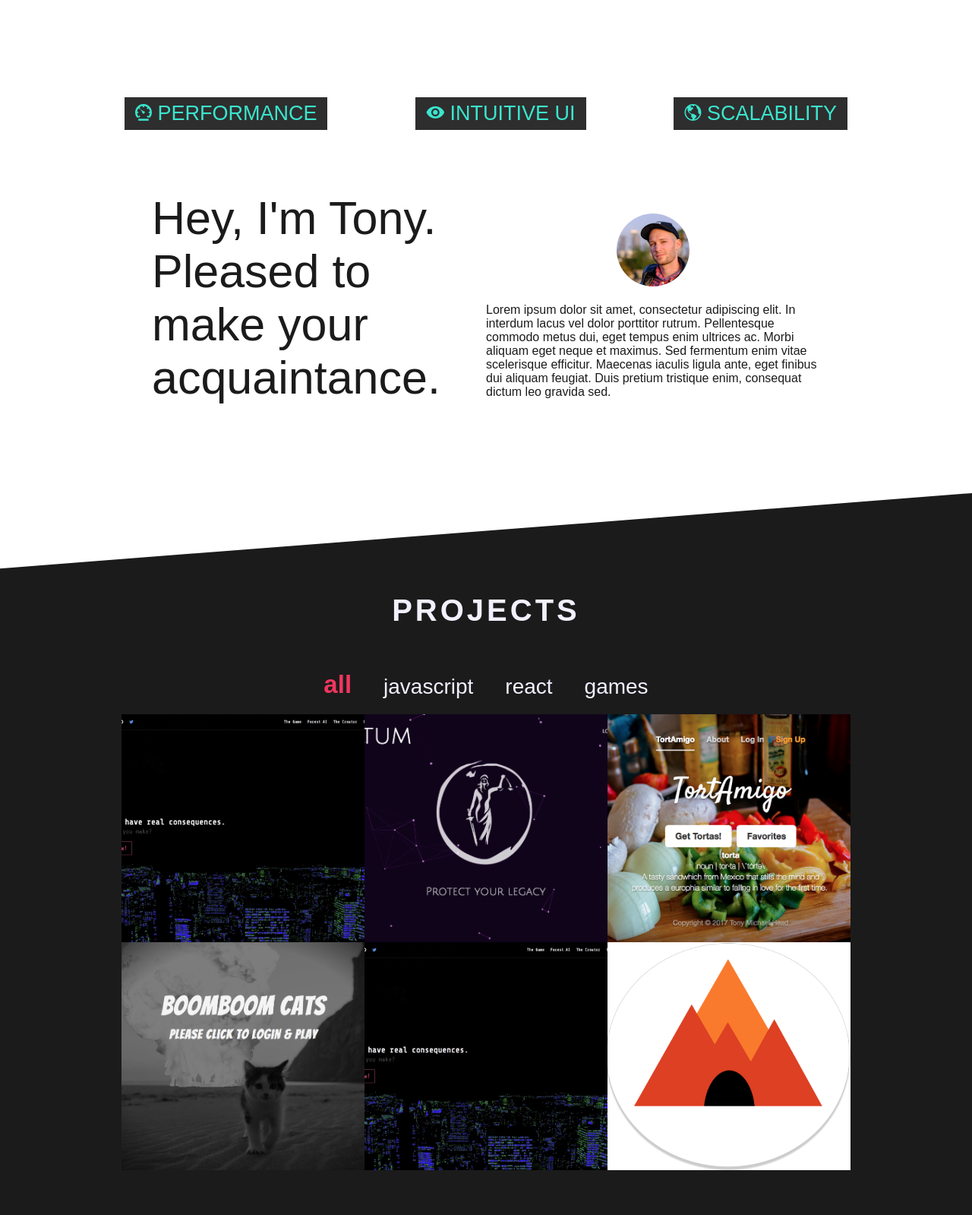
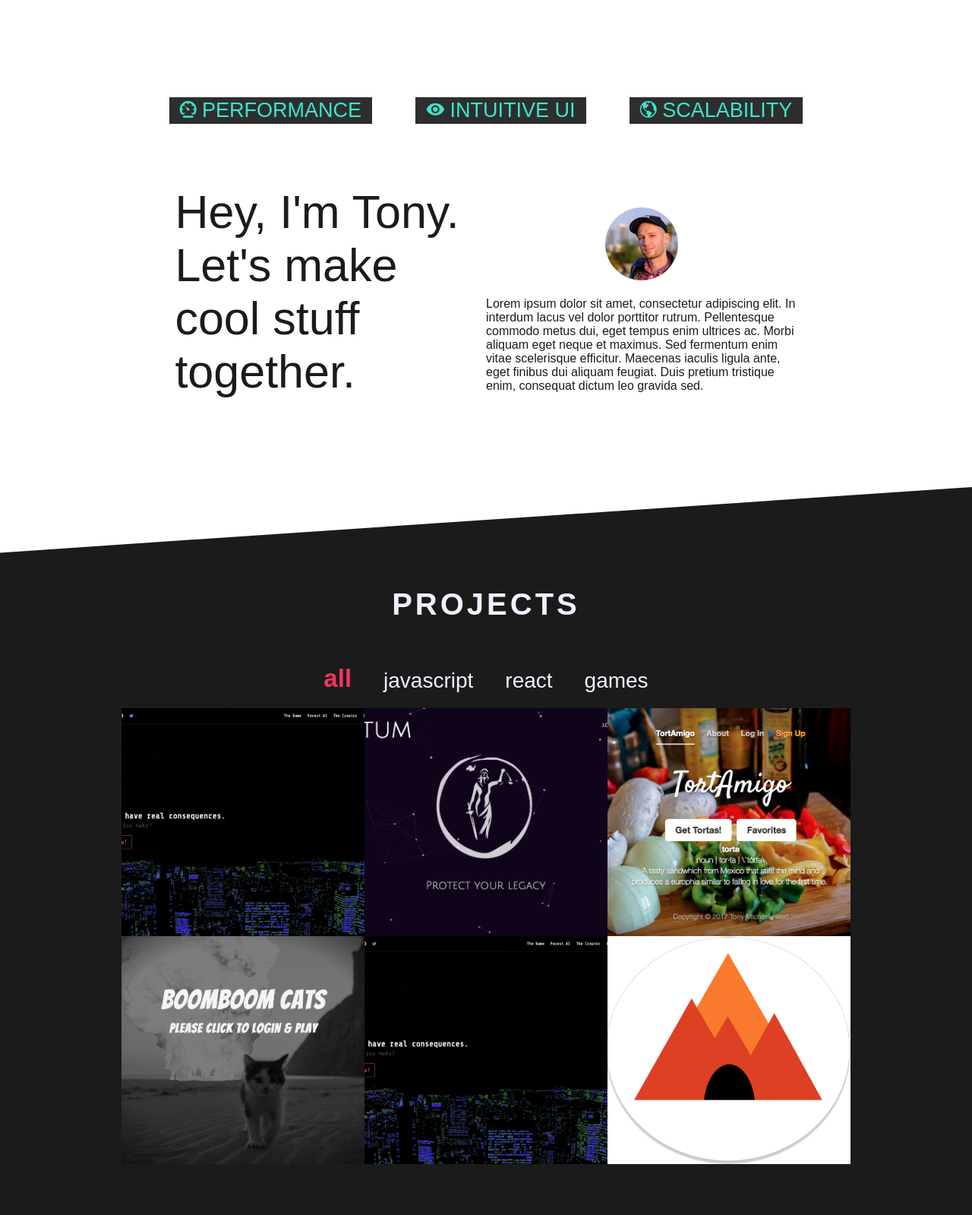
Before and after one commit to tonymichaelhead/tmh-redesign, a website with bundled scripts: page index.html in a window 1280 px wide. Shown: the part 1101-2700 px from the top of the page at 76% size. Built offline with nearby package versions, Linux system fonts and the light colour scheme; a web font is replaced by a local one.

Commit message:
Make about section responsive

```diff
--- a/index.html
+++ b/index.html
@@ -72,7 +72,7 @@
             </ul>
             <div class="bio">
                 <p class="bio__text--big">
-                    Hey, I'm Tony. Pleased to make your acquaintance.
+                    Hey, I'm Tony. Let's make cool stuff together.
                 </p>
                 <div class="bio__text--small">
                     <img src="img/tony_avatar.jpg" alt="Tony Michael Head avatar" class="summary__img">
--- a/sass/_about.scss
+++ b/sass/_about.scss
@@ -1,5 +1,6 @@
 .about {
     max-width: 120rem;
+    width: 80%;
     margin: 11.7rem auto;
     color: $color-grey-dark-1;
     font-size: 1.6rem;
@@ -31,6 +32,10 @@
         //     // font-size: 7.8rem;
         // }
 
+        @media screen and (max-width: $bp-large) {
+            width: 44rem;
+        };
+
         h4 {
             font-weight: 100;
             font-size: 2.7rem;
@@ -38,7 +43,11 @@
             color: $color-tertiary;
             text-transform: uppercase;
             display: inline-block;
-            padding: .6rem 1.4rem;
+            padding: 2px 1.4rem;
+
+            @media screen and (max-width: $bp-large) {
+                width: 100%
+            };
         }
     }
 }
@@ -57,6 +66,10 @@
         border-radius: 50%;
         display: block;
         margin: 2.2rem auto;
+
+        @media screen and (max-width: $bp-large) {
+            margin: 7.2rem auto;
+        }
     }
 }
 
@@ -68,14 +81,29 @@
     justify-content:  center;
     align-items: center;
 
+    @media screen and (max-width: $bp-large) {
+        flex-direction: column;
+    };
 
     &__text--big {
-        width: 44rem;
         font-size: 6.1rem;
+        width: 50%;
+
+        @media screen and (max-width: $bp-large) {
+            width: 100%;
+        };
+
+        @media screen and (max-width: 600px) {
+            font-size: 5.1rem;
+        };
     }
 
     &__text--small {
-        width: 44rem;
+        width: 50%;
+
+        @media screen and (max-width: $bp-large) {
+            width: 100%;
+        };
     }
 }
 
--- a/sass/_base.scss
+++ b/sass/_base.scss
@@ -14,6 +14,10 @@ $color-grey-dark-2: #060606d6;
 // FONT
 $font-primary: 'PT Sans Caption', sans-serif;
 
+// RESPONSIVE BREAKPOINTS
+$bp-largest: 75em;
+$bp-large: 60em;
+
 *,
 *::before,
 *::after {
@@ -29,6 +33,10 @@ body, html {
 html {
     box-sizing: border-box;
     font-size: 62.5%;
+
+    @media screen and (max-width: $bp-largest) {
+        font-size: 50%;
+    }
 }
 
 body {
--- a/sass/_contact.scss
+++ b/sass/_contact.scss
@@ -10,7 +10,7 @@
     }
 
     &__form {
-        width: 50%;
+        width: 48rem;
     }
 
     &__form-control:not(:first-of-type) {
--- a/sass/_projects.scss
+++ b/sass/_projects.scss
@@ -4,7 +4,7 @@
 
     &__container {
 
-        min-height: 155vh;
+        min-height: 108rem;
         background-color: $color-grey-dark-1;
         color: $color-grey-light-3;
         font-size: 1.6rem;
```
Also changed, not shown: css/style.css.
